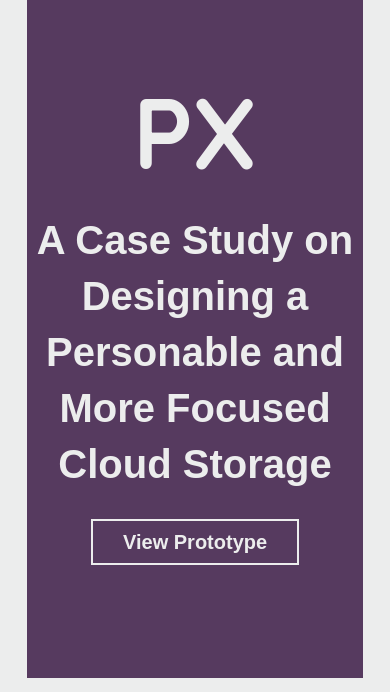
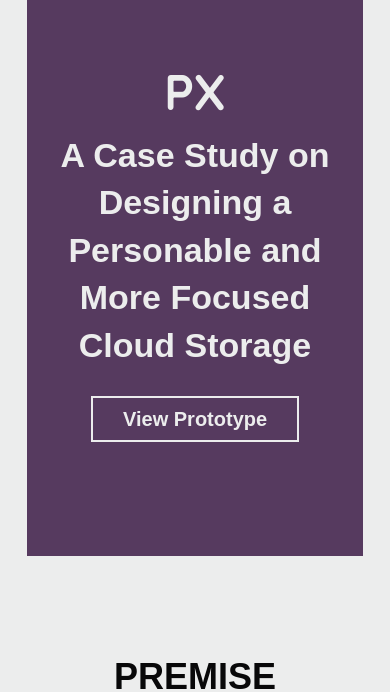
Before and after one commit to myreilleann/myreille-abaya-portfolio, a plain HTML site: page project.html in a window 390 px wide. Shown: the part 414-1106 px from the top of the page. Drawn offline with nearby package versions, Linux system fonts and the light colour scheme; files that its build step writes are made by us from their sources.

Commit message:
Updated
Updated

```diff
--- a/css/style.css
+++ b/css/style.css
@@ -1037,6 +1037,14 @@ h5 {
     .col-12-sm {
       width: 96%;
     }
+
+    .px {
+      font-size: 3.125rem;
+    }
+
+    .case {
+      font-size: 2.125rem;
+    }
 }
 
 @media (max-width: 500px) {
--- a/project.html
+++ b/project.html
@@ -67,7 +67,7 @@
         <img class="case-hero w-100" src="images/case-hero2.png" alt="case-hero">
         <div class="px-title">
         <p class="px">PX</p>
-        <h1 class="line-140 mb-20">A Case Study on
+        <h1 class="case line-140 mb-20">A Case Study on
             <br>
             Designing a Personable and More Focused
             <br>
@@ -343,7 +343,7 @@
         <img class="cheryl" src="images/cheryl.png" alt="persona">
         <h4 class="mb-0 purple">Cheryl Kim</h4>
       </div>
-      <div class="align-left">
+      <div class="align-left col-12-sm">
         <h5 class="mt-20-sm persona-quote strong"><span class="purple">"</span>Being organized is <br> being in control.<span class="purple">"</span></h5>
         <p>25 <br> New York <br> Web Developer</p>
       </div>
@@ -382,7 +382,7 @@
       <img class="cheryl" src="images/tim.png" alt="persona">
       <h4 class="mb-0 purple">Tim Bailey</h4>
     </div>
-    <div class="align-left col-6">
+    <div class="align-left col-6 col-12-sm">
       <h5 class="mt-20-sm persona-quote strong"><span class="purple">"</span>Individually, we are one drop. Together, we are the ocean.<span class="purple">"</span></h5>
       <p>35 <br> Los Angeles <br> Video Editor</p>
     </div>
```
